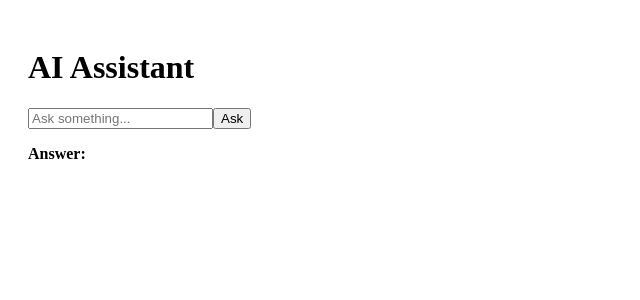
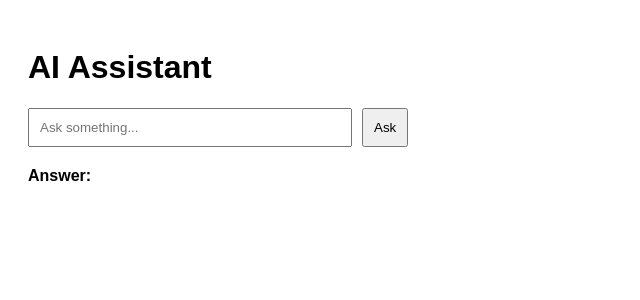
Before and after one commit to 24WH1A0586/OneQuery-AI, a React (Vite) app in the folder frontend/: page / in a window 1280 px wide. Shown: the top 300 px of the page, without its empty margins (0-640 px from the left). Built offline with nearby package versions, Linux system fonts and the light colour scheme.

Commit message:
added loading state and improved UI

```diff
--- a/frontend/src/App.jsx
+++ b/frontend/src/App.jsx
@@ -4,25 +4,34 @@ import axios from "axios";
 function App() {
   const [question, setQuestion] = useState("");
   const [answer, setAnswer] = useState("");
+  const [loading, setLoading] = useState(false);
 
   const askAI = async () => {
-  try {
-    const res = await axios.post(
-      "https://onequery-ai.vercel.app/ask",
-      { question }
-    );
+    setLoading(true);
+    setAnswer("");
+    try {
+      const res = await axios.post(
+        "https://onequery-ai.vercel.app/ask",
+        { question },
+        {
+          headers: {
+            "Content-Type": "application/json",
+          },
+        }
+      );
 
-    console.log(res.data);
-    setAnswer(res.data.answer);
 
-  } catch (err) {
-    console.log(err);
+
+      setAnswer(res.data.answer || res.data.response || "No response");
+    } catch (err) {
     setAnswer("Error fetching response");
+    } finally {
+    setLoading(false);
   }
 };
 
   return (
-    <div style={{ padding: "20px" }}>
+    <div style={{ padding: "20px", fontFamily: "Arial" }}>
       <h1>AI Assistant</h1>
 
       <input
@@ -30,11 +39,25 @@ function App() {
         value={question}
         onChange={(e) => setQuestion(e.target.value)}
         placeholder="Ask something..."
+        style={{
+          padding: "10px",
+          width: "300px",
+          marginRight: "10px",
+        }}
       />
 
-      <button onClick={askAI}>Ask</button>
+      <button onClick={askAI} disabled={loading} style={{ padding: "10px" }}>
+        {loading ? "Thinking..." : "Ask"}
+      </button>
 
-      <p><strong>Answer:</strong> {answer}</p>
+      <div style={{ marginTop: "20px" }}>
+        <strong>Answer:</strong>
+        {loading ? (
+          <p>Loading...</p>
+        ) : (
+          <p>{answer}</p>
+        )}
+      </div>
     </div>
   );
 }
```
